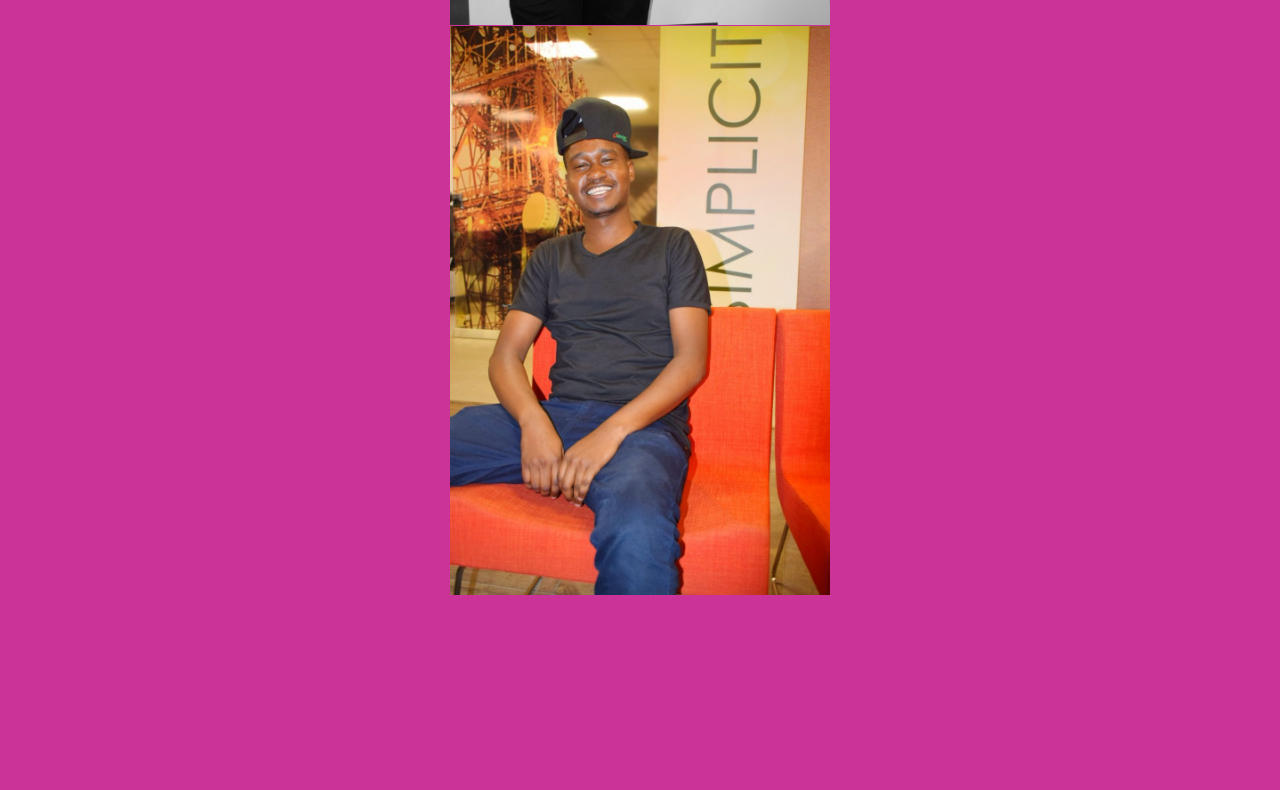
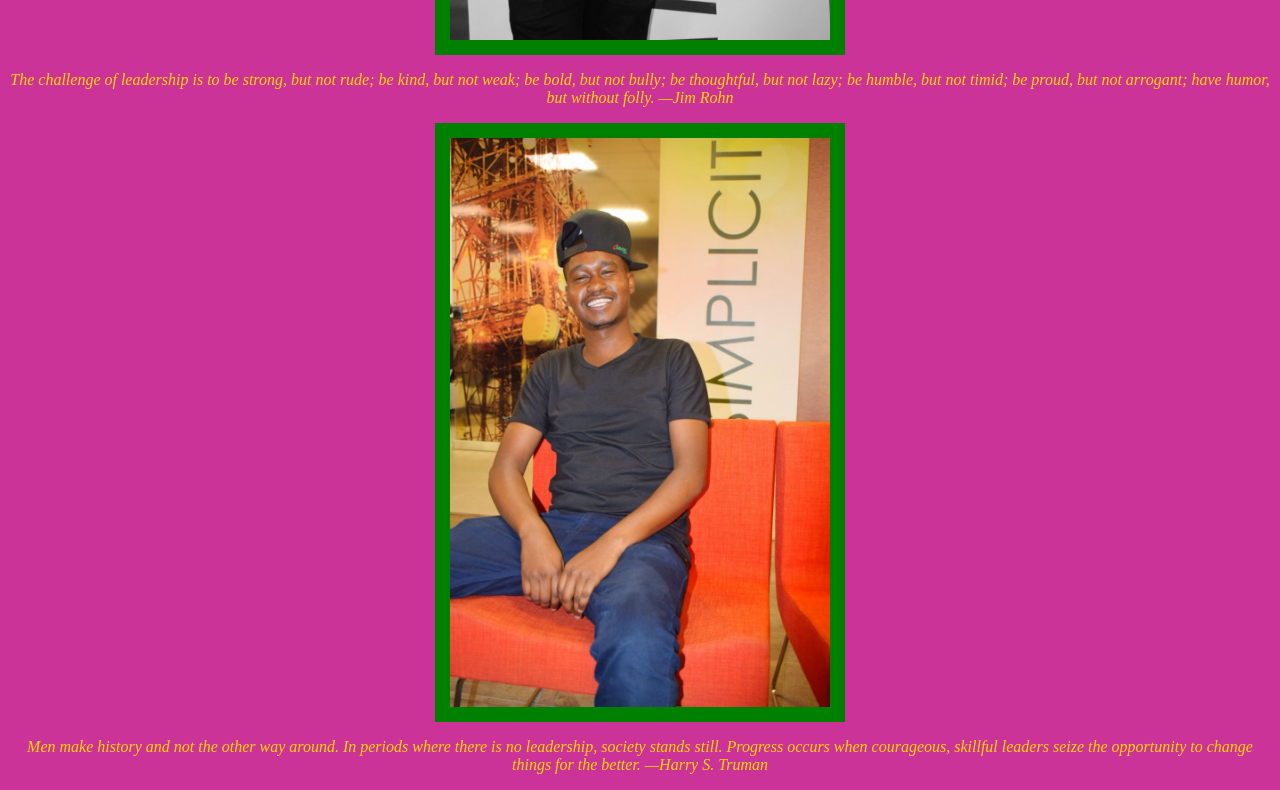
Before and after one commit to ngumamutundu/RelaxwithPio, a plain HTML site: page index.html in a window 1280 px wide. Shown: the part 692-1482 px from the top of the page. Before the commit the page ends 1295 px from the top, so only its background shows below. Drawn offline with Linux system fonts and the light colour scheme.

Commit message:
add styling to paragraphs

```diff
--- a/CSS/style.css
+++ b/CSS/style.css
@@ -11,7 +11,15 @@ img {
 }
 h1 {
     text-align: center;
+    color: coral;
 }
 p {
     text-align: center;
+    color: gold;
+    font-style: italic;
 }
+img {
+    border-style: solid;
+    border-color: green;
+    border-width: 4mm;
+}
--- a/index.html
+++ b/index.html
@@ -13,7 +13,9 @@
         <p>Before we go far click on below link and view amazing youtube vidoes for relaxation and general entertainment</p>
         <p><a href="https://youtube.com/channel/UCn7tMZEY2LrqMLey08oqSug" target="blank">Relax with Pio Youtube link</a></p>
         <img src="Images/IMG-20180317-WA0002.jpg" alt="Image not found">
+        <p>The challenge of leadership is to be strong, but not rude; be kind, but not weak; be bold, but not bully; be thoughtful, but not lazy; be humble, but not timid; be proud, but not arrogant; have humor, but without folly. —Jim Rohn</p>
         <img src="Images/IMG-20180317-WA0003.jpg" alt="Image not found">
+        <p>Men make history and not the other way around. In periods where there is no leadership, society stands still. Progress occurs when courageous, skillful leaders seize the opportunity to change things for the better. —Harry S. Truman</p>
     </div>
 </body>
 </html>
```
